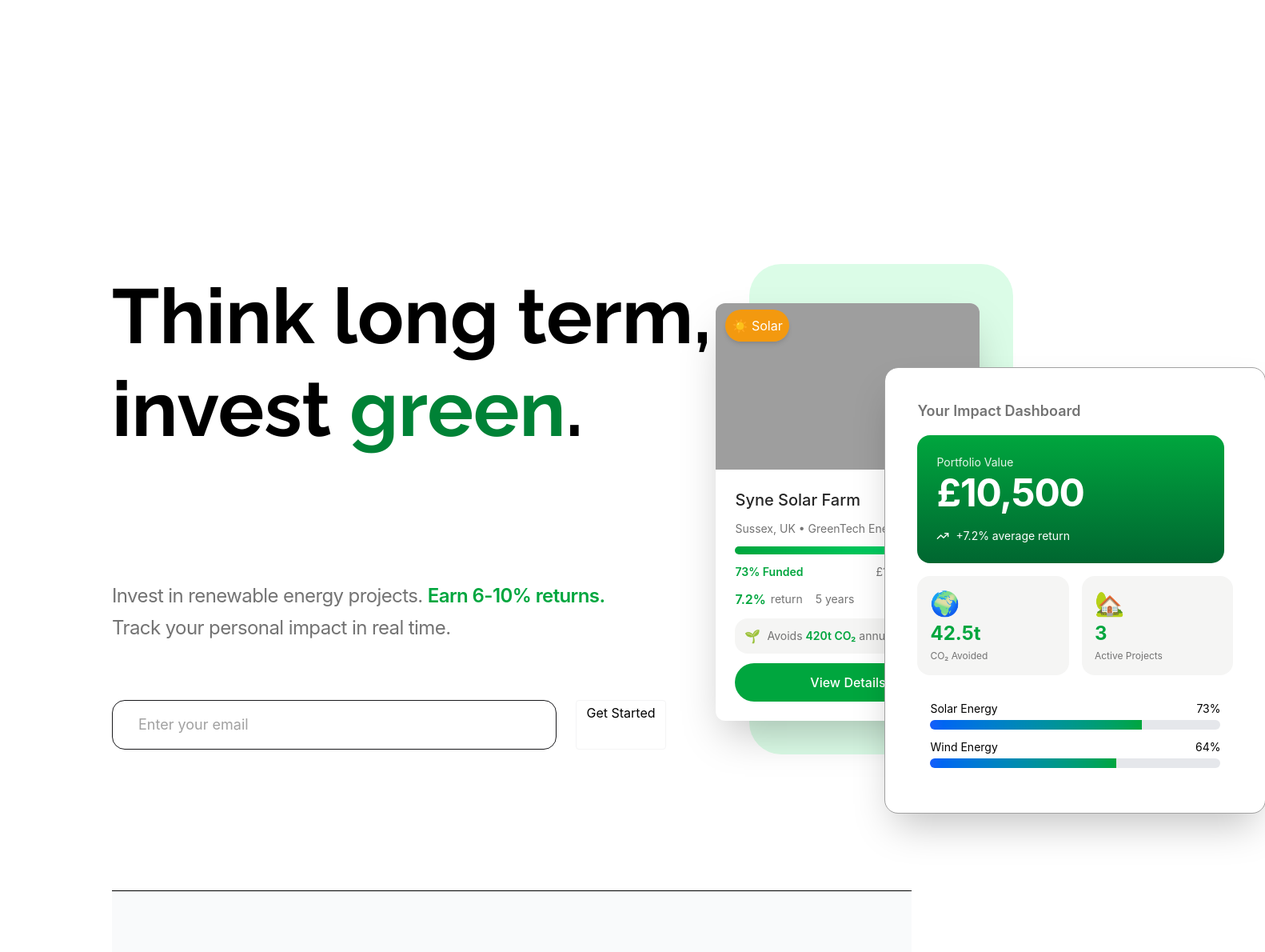
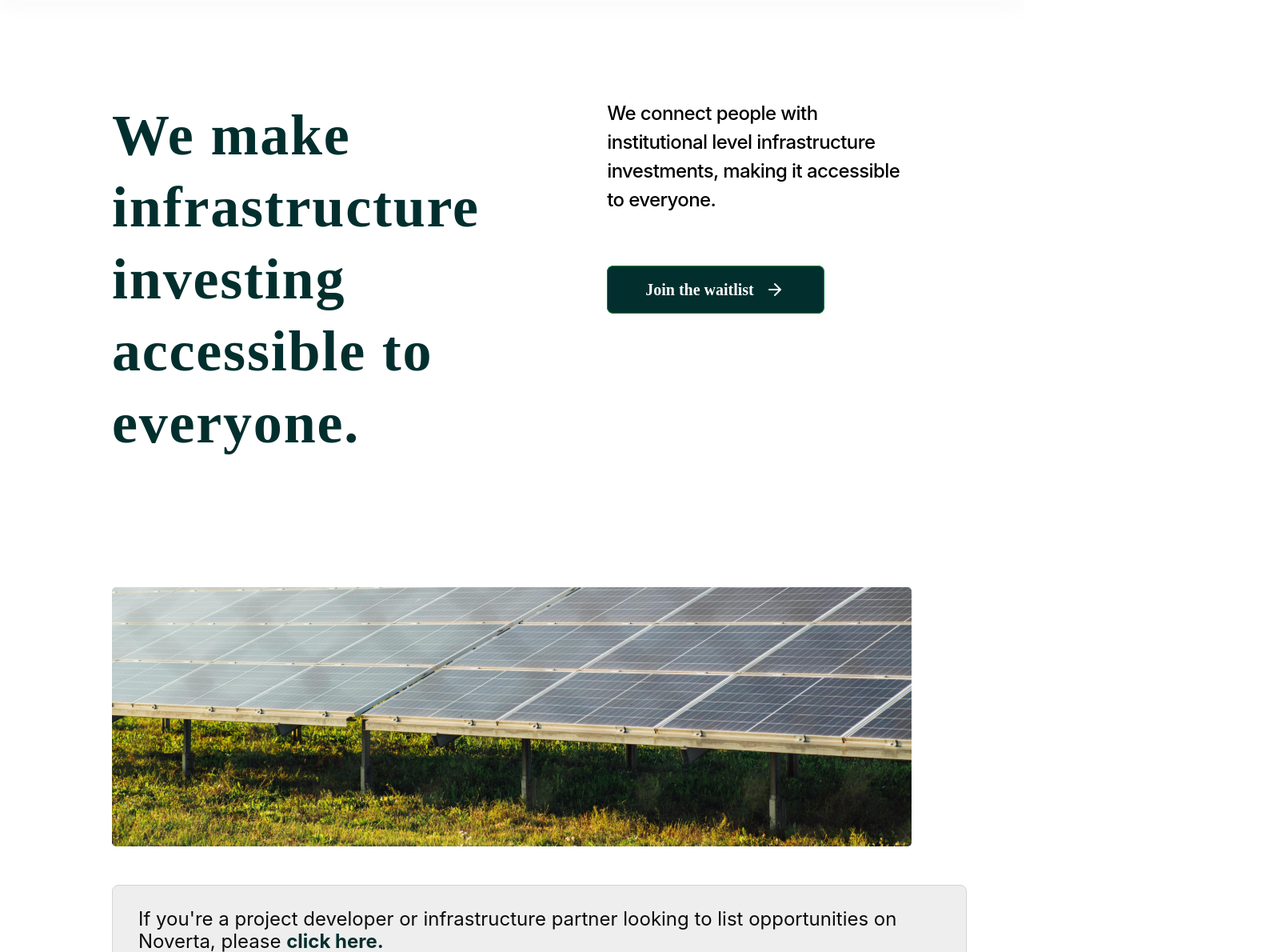
Before and after one commit to GPapagiannopoulos/enterpreneurial_journey, a React (Vite) app in the folder frontend/: page / in a window 1280 px wide. Shown: the part 100-1290 px from the top of the page at 80% size, 1582 px wide, since content can reach past the window. Built offline with nearby package versions, Linux system fonts and the light colour scheme; grey boxes are pictures that could not be loaded.

Commit message:
feat: revise landing page hero

```diff
--- a/frontend/src/components/Navbar.tsx
+++ b/frontend/src/components/Navbar.tsx
@@ -17,7 +17,7 @@ export default function Navbar() {
   const [projectsOpen, setProjectsOpen] = useState<boolean>(false);
 
   return (
-    <nav className="h-25 flex bg-white border-b">
+    <nav className="h-25 flex bg-white border-b px-30">
       <div className="flex justify-between items-center w-full">
         <Link to="/">
           <div className="flex items-center gap-3">
--- a/frontend/src/pages/Home.tsx
+++ b/frontend/src/pages/Home.tsx
@@ -8,7 +8,7 @@ import Footer from "../components/Footer";
 
 export default function Home() {
   return (
-    <div className="min-h-screen px-35">
+    <div>
       <Navbar />
       <HeroSection />
       <TaglineSection />
--- a/frontend/src/sections/Home/HeroSection.tsx
+++ b/frontend/src/sections/Home/HeroSection.tsx
@@ -1,55 +1,51 @@
 import { useNavigate } from "react-router-dom";
-import { useState } from "react";
-import Button from "../../components/Button";
-import ProjectCard from "../../components/ProjectCard";
-import ImpactDashboard from "../../components/ImpactDashboard";
-import InputField from "../../components/InputField";
+import { ArrowRight } from "lucide-react";
 
 export default function HeroSection() {
   const navigate = useNavigate();
 
-  const [emailAddress, setEmailAddress] = useState<string>("");
+  return (
+    <section className="relative w-full bg-white overflow-hidden">
+      <div className="h-1 w-full bg-zinc-300/60 blur-[10.40px]" />
 
-  return (
-    <section className="bg-white">
-      <div className="mt-82.5 pb-42.5 flex flex-col lg:flex-row items-center md:gap-12 border-b">
-        <div className="w-240.25">
-          <h1 className="text-8xl text-black font-bold font-raleway leading-29 whitespace-nowrap">
-            Think long term,
-            <br />
-            invest <span className="text-green-700">green</span>.
+      <div className="mx-auto max-w-410 px-6 md:px-12 lg:px-35 py-12 md:py-20 lg:py-30">
+        <div className="flex flex-col lg:flex-row lg:items-start lg:gap-12">
+          <h1 className="lg:flex-[3] text-teal-950 font-bold font-['DM_Sans'] tracking-wide text-4xl sm:text-5xl md:text-6xl lg:text-7xl leading-tight lg:leading-[90px]">
+            We make infrastructure investing accessible to everyone.
           </h1>
-          <p className="pt-39 w-156.25">
-            <span className="text-neutral-500 text-2xl font-normal font-inter leading-10 tracking-tight">
-              Invest in renewable energy projects.{" "}
-              <span className="text-green-600 font-semibold">
-                Earn 6-10% returns.
-              </span>{" "}
-              Track your personal impact in real time.
-            </span>
-          </p>
-          <div className="mt-17.5 flex items-center ">
-            <form
-              onSubmit={(e) => {
-                e.preventDefault();
-                navigate("/updateme", { state: { email: emailAddress } });
-              }}
-              className="inline-flex items-center gap-6"
+
+          <div className="mt-8 lg:mt-0 lg:flex-[2] flex flex-col gap-16">
+            <p className="text-black font-medium font-['Inter'] tracking-tight text-lg md:text-xl lg:text-2xl leading-relaxed lg:leading-9">
+              We connect people with institutional level infrastructure
+              investments, making it accessible to everyone.
+            </p>
+
+            <button
+              onClick={() => navigate("/waitlist")}
+              className="self-start inline-flex items-center gap-3 px-12 py-4 bg-teal-950 rounded-lg outline-1 -outline-offset-1 outline-green-700 text-white text-xl font-bold font-['DM_Sans'] hover:bg-teal-900 transition-colors"
             >
-              <InputField
-                placeholder="Enter your email"
-                type="text"
-                value={emailAddress}
-                onChange={(e) => setEmailAddress(e.target.value)}
-              />
-              <Button label="Get Started" type="submit" variant="primary" />
-            </form>
+              Join the waitlist
+              <ArrowRight className="w-7 h-6" />
+            </button>
           </div>
         </div>
 
-        <div className="bg-green-100 rounded-[40px] w-153.25 h-153.25 relative">
-          <ProjectCard />
-          <ImpactDashboard />
+        <img
+          className="mt-40 w-full"
+          src="/src/assets/icons/HeroImage.svg"
+          alt="Hero"
+        />
+
+        <div className="mt-8 md:mt-12 w-full lg:w-267.25 px-6 md:px-8 py-6 md:py-7 bg-neutral-300/40 rounded-lg border-[1.50px] border-neutral-300 flex justify-center items-center">
+          <p className="text-center md:text-left text-base md:text-xl lg:text-2xl font-['Inter'] leading-7">
+            <span className="text-stone-950 font-normal">
+              If you're a project developer or infrastructure partner looking to
+              list opportunities on Noverta, please{" "}
+            </span>
+            <span className="text-teal-950 font-bold cursor-pointer hover:underline">
+              click here.
+            </span>
+          </p>
         </div>
       </div>
     </section>
```
Also changed, not shown: frontend/src/assets/icons/HeroImage.svg (added).
